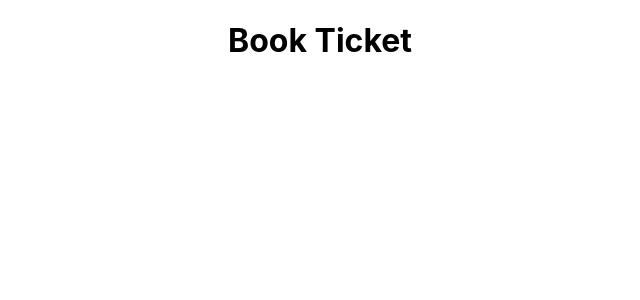
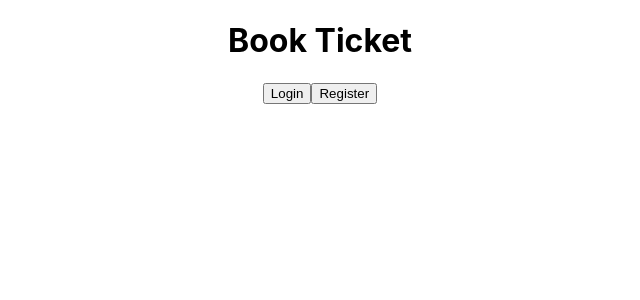
Before and after one commit to jamezjaz/Book_Ticket, a React (Create React App) app: page / in a window 1280 px wide. Shown: the top 300 px of the page, without its empty margins (320-960 px from the left). Built offline with nearby package versions, Linux system fonts and the light colour scheme.

Commit message:
docs: Adds Home component
docs: Adds Routes component
docs: Installs react-router-dom

```diff
--- a/package.json
+++ b/package.json
@@ -9,6 +9,7 @@
     "prop-types": "^15.7.2",
     "react": "^17.0.1",
     "react-dom": "^17.0.1",
+    "react-router-dom": "^5.2.0",
     "react-scripts": "4.0.3",
     "web-vitals": "^1.1.1"
   },
--- /dev/null
+++ b/src/Routes.js
@@ -0,0 +1,13 @@
+import React from 'react';
+import { BrowserRouter as Router, Switch, Route } from 'react-router-dom';
+import Home from './container/Home';
+
+const Routes = () => (
+  <Router>
+    <Switch>
+      <Route exact path="/" component={Home} />
+    </Switch>
+  </Router>
+);
+
+export default Routes;
--- a/src/components/App.js
+++ b/src/components/App.js
@@ -1,8 +1,10 @@
+import Routes from '../Routes';
 import '../styles/App.css';
 
 const App = () => (
   <div className="App">
     <h1>Book Ticket</h1>
+    <Routes />
   </div>
 );
 
--- /dev/null
+++ b/src/container/Home.js
@@ -0,0 +1,15 @@
+import React from 'react';
+import { Link } from 'react-router-dom';
+
+const Home = () => (
+  <div>
+    <Link to="/login">
+      <button type="button">Login</button>
+    </Link>
+    <Link to="/register">
+      <button type="button">Register</button>
+    </Link>
+  </div>
+);
+
+export default Home;
```
Also changed, not shown: 1 other file (tests, documents, lock files or other folders).
